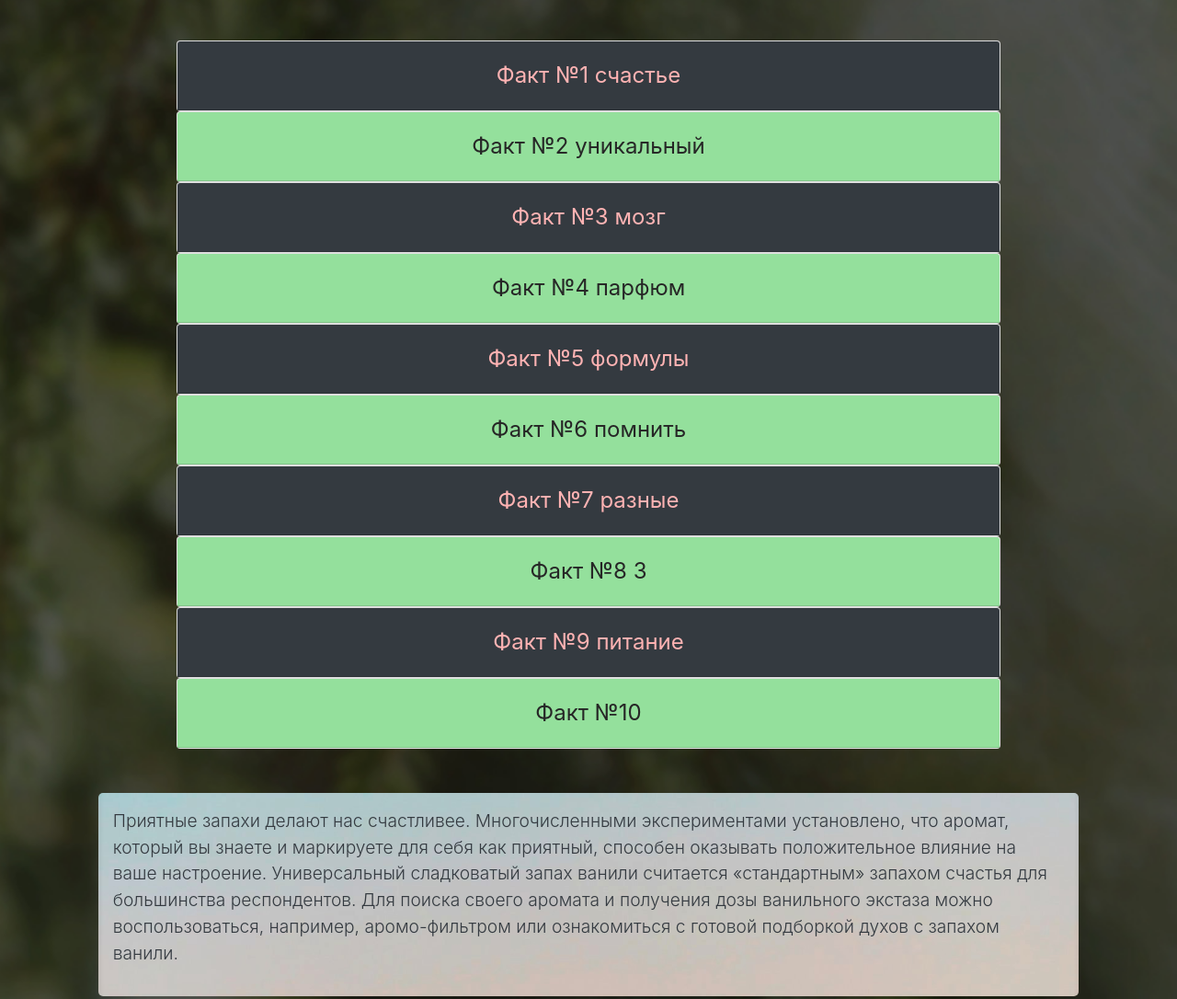
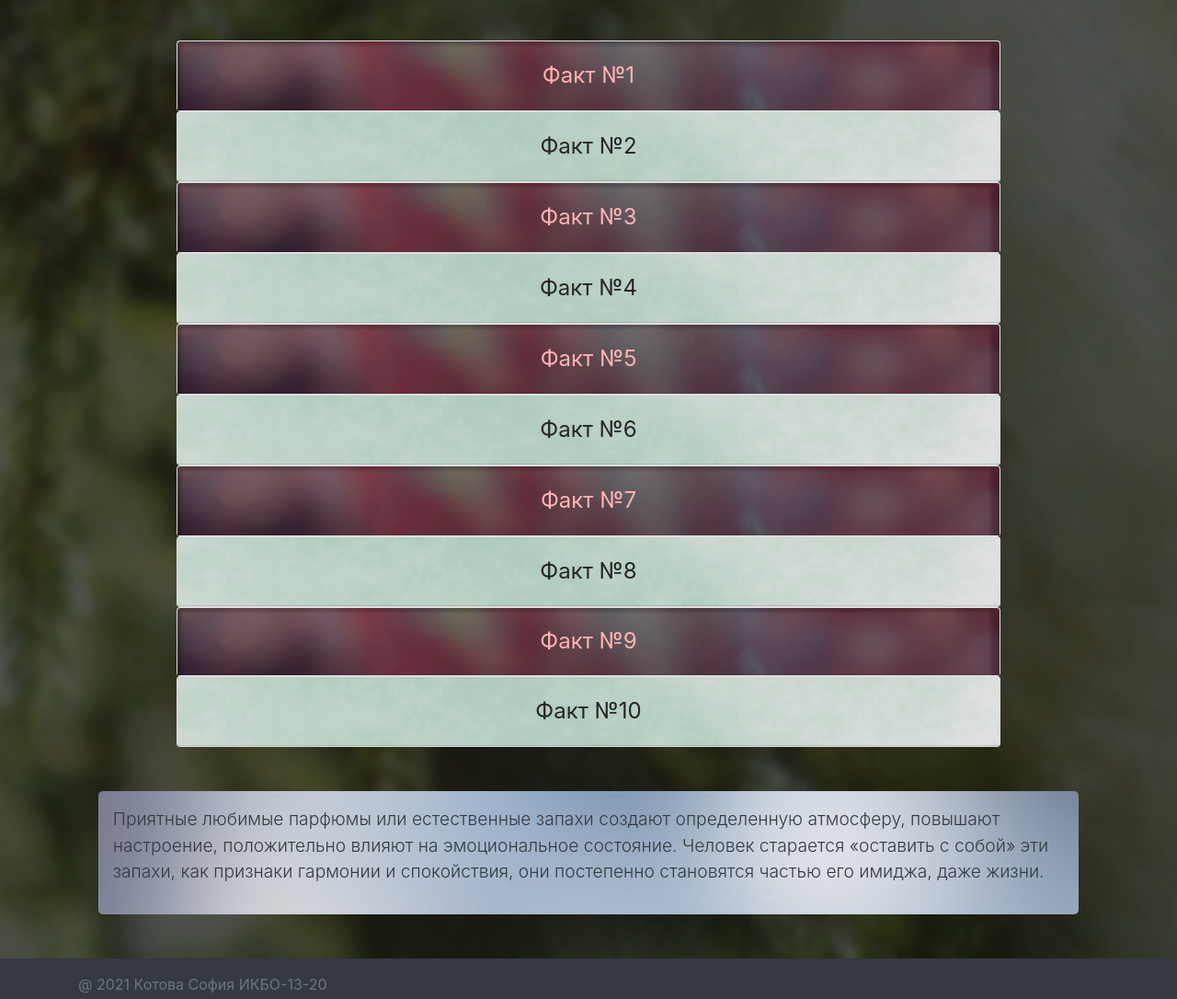
Before and after one commit to kotova-s0/site, a plain HTML site: page facts.html in a window 1280 px wide. Shown: the part 560-1646 px from the top of the page at 92% size. Drawn offline with Linux system fonts and the light colour scheme.

Commit message:
фуух вроде последний коммит ыыааа

```diff
--- a/facts.html
+++ b/facts.html
@@ -77,10 +77,10 @@
   <div class="accordion" id="accordionExample" style="margin: 0 15% 0 15%">
 
     <div class="card ">
-      <div class="card-header bg-dark " id="heading1">
+      <div class="card-header bg-dark " style="background: url(images/dark.jpg); background-size: cover;" id="heading1">
         <h2 class="mb-0">
           <button class="btn btn-link btn-block text-center collapsed" style="text-decoration: none; color: #ffb3b3; font-size: 1.5rem" type="button" data-toggle="collapse" data-target="#collapse1" aria-expanded="true" aria-controls="collapse1">
-            Факт №1 счастье
+            Факт №1
           </button>
         </h2>
       </div>
@@ -92,10 +92,10 @@
     </div>
 
     <div class="card">
-      <div class="card-header" style="background: #94e09c" id="heading2">
+      <div class="card-header" style="background: url(images/light.jpg); background-size: cover;" id="heading2">
         <h2 class="mb-0">
           <button class="btn btn-link btn-block text-center collapsed" style="text-decoration: none; color: #262626; font-size: 1.5rem" type="button" data-toggle="collapse" data-target="#collapse2" aria-expanded="false" aria-controls="collapse2">
-              Факт №2 уникальный
+              Факт №2
           </button>
         </h2>
       </div>
@@ -107,10 +107,10 @@
     </div>
 
     <div class="card ">
-      <div class="card-header bg-dark " id="heading3">
+      <div class="card-header bg-dark " style="background: url(images/dark.jpg); background-size: cover;" id="heading3">
         <h2 class="mb-0">
           <button class="btn btn-link btn-block text-center collapsed" style="text-decoration: none; color: #ffb3b3; font-size: 1.5rem" type="button" data-toggle="collapse" data-target="#collapse3" aria-expanded="true" aria-controls="collapse3">
-            Факт №3 мозг
+            Факт №3
           </button>
         </h2>
       </div>
@@ -122,10 +122,10 @@
     </div>
 
     <div class="card">
-      <div class="card-header" style="background: #94e09c" id="heading4">
+      <div class="card-header" style="background: url(images/light.jpg); background-size: cover;" id="heading4">
         <h2 class="mb-0">
           <button class="btn btn-link btn-block text-center collapsed" style="text-decoration: none; color: #262626; font-size: 1.5rem" type="button" data-toggle="collapse" data-target="#collapse4" aria-expanded="false" aria-controls="collapse4">
-              Факт №4 парфюм
+              Факт №4
           </button>
         </h2>
       </div>
@@ -137,10 +137,10 @@
     </div>
 
     <div class="card ">
-      <div class="card-header bg-dark " id="heading5">
+      <div class="card-header bg-dark " style="background: url(images/dark.jpg); background-size: cover;" id="heading5">
         <h2 class="mb-0">
           <button class="btn btn-link btn-block text-center collapsed" style="text-decoration: none; color: #ffb3b3; font-size: 1.5rem" type="button" data-toggle="collapse" data-target="#collapse5" aria-expanded="true" aria-controls="collapse5">
-            Факт №5 формулы
+            Факт №5
           </button>
         </h2>
       </div>
@@ -152,10 +152,10 @@
     </div>
 
     <div class="card">
-      <div class="card-header" style="background: #94e09c" id="heading6">
+      <div class="card-header" style="background: url(images/light.jpg); background-size: cover;" id="heading6">
         <h2 class="mb-0">
           <button class="btn btn-link btn-block text-center collapsed" style="text-decoration: none; color: #262626; font-size: 1.5rem" type="button" data-toggle="collapse" data-target="#collapse6" aria-expanded="false" aria-controls="collapse6">
-              Факт №6 помнить
+              Факт №6
           </button>
         </h2>
       </div>
@@ -167,10 +167,10 @@
     </div>
 
     <div class="card ">
-      <div class="card-header bg-dark " id="heading7">
+      <div class="card-header bg-dark " style="background: url(images/dark.jpg); background-size: cover;"  id="heading7">
         <h2 class="mb-0">
           <button class="btn btn-link btn-block text-center collapsed" style="text-decoration: none; color: #ffb3b3; font-size: 1.5rem" type="button" data-toggle="collapse" data-target="#collapse7" aria-expanded="true" aria-controls="collapse7">
-            Факт №7 разные
+            Факт №7
           </button>
         </h2>
       </div>
@@ -182,10 +182,10 @@
     </div>
 
     <div class="card">
-      <div class="card-header" style="background: #94e09c" id="heading8">
+      <div class="card-header" style="background: url(images/light.jpg); background-size: cover;" id="heading8">
         <h2 class="mb-0">
           <button class="btn btn-link btn-block text-center collapsed" style="text-decoration: none; color: #262626; font-size: 1.5rem" type="button" data-toggle="collapse" data-target="#collapse8" aria-expanded="false" aria-controls="collapse8">
-              Факт №8 3
+              Факт №8
           </button>
         </h2>
       </div>
@@ -197,10 +197,10 @@
     </div>
 
     <div class="card ">
-      <div class="card-header bg-dark " id="heading9">
+      <div class="card-header bg-dark " style="background: url(images/dark.jpg); background-size: cover;" id="heading9">
         <h2 class="mb-0">
-          <button class="btn btn-link btn-block text-center collapsed" style="text-decoration: none; color: #ffb3b3; font-size: 1.5rem" type="button" data-toggle="collapse" data-target="#collapse9" aria-expanded="true" aria-controls="collapse9">
-            Факт №9 питание
+          <button class="btn btn-link btn-block text-center collapsed" style="border: none; text-decoration: none; color: #ffb3b3; font-size: 1.5rem" type="button" data-toggle="collapse" data-target="#collapse9" aria-expanded="true" aria-controls="collapse9">
+            Факт №9
           </button>
         </h2>
       </div>
@@ -212,7 +212,7 @@
     </div>
 
     <div class="card">
-      <div class="card-header" style="background: #94e09c" id="heading10">
+      <div class="card-header" style="background: url(images/light.jpg); background-size: cover;" id="heading10">
         <h2 class="mb-0">
           <button class="btn btn-link btn-block text-center collapsed" style="text-decoration: none; color: #262626; font-size: 1.5rem" type="button" data-toggle="collapse" data-target="#collapse10" aria-expanded="false" aria-controls="collapse10">
               Факт №10
@@ -232,9 +232,9 @@
 
   <section class="py-5">
     <div class="row" style="margin: 0">
-      <div class="col-lg-10 col-md-8 mx-auto px-3 py-3" style="background: url(images/backp.jpg) 50% 56.22%; background-size: cover; border-radius: 5px; ">
+      <div class="col-lg-10 col-md-8 mx-auto px-3 py-3" style="background: url(images/last.jpg) 50% 56.22%; background-size: cover; border-radius: 5px; ">
         <div  class="fw-light text-dark lead" style="font-size: 1.2rem;">
-        <p>Приятные запахи делают нас счастливее. Многочисленными экспериментами установлено, что аромат, который вы знаете и маркируете для себя как приятный, способен оказывать положительное влияние на ваше настроение. Универсальный сладковатый запах ванили считается «стандартным» запахом счастья для большинства респондентов. Для поиска своего аромата и получения дозы ванильного экстаза можно воспользоваться, например, аромо-фильтром или ознакомиться с готовой подборкой духов с запахом ванили.</p>
+        <p>Приятные любимые парфюмы или естественные запахи создают определенную атмосферу, повышают настроение, положительно влияют на эмоциональное состояние. Человек старается «оставить с собой» эти запахи, как признаки гармонии и спокойствия, они постепенно становятся частью его имиджа, даже жизни.</p>
         </div>
       </div>
     </div>
```
Also changed, not shown: dkfskg.html (deleted, +0 -35 lines), new.html (+3 -3 lines), newstyle.css (deleted, +0 -27 lines), images/dark.jpg (added), images/last.jpg (added), images/light.jpg (added).
